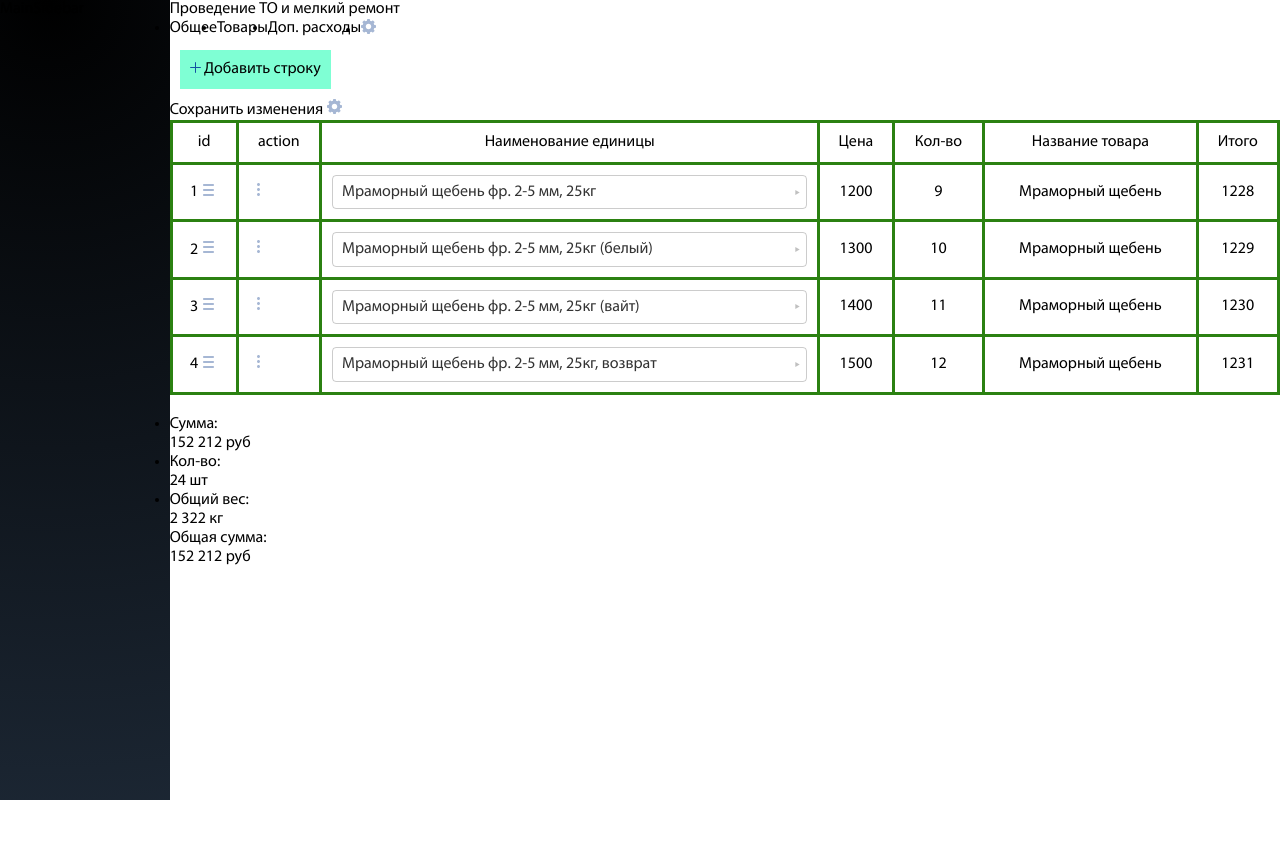
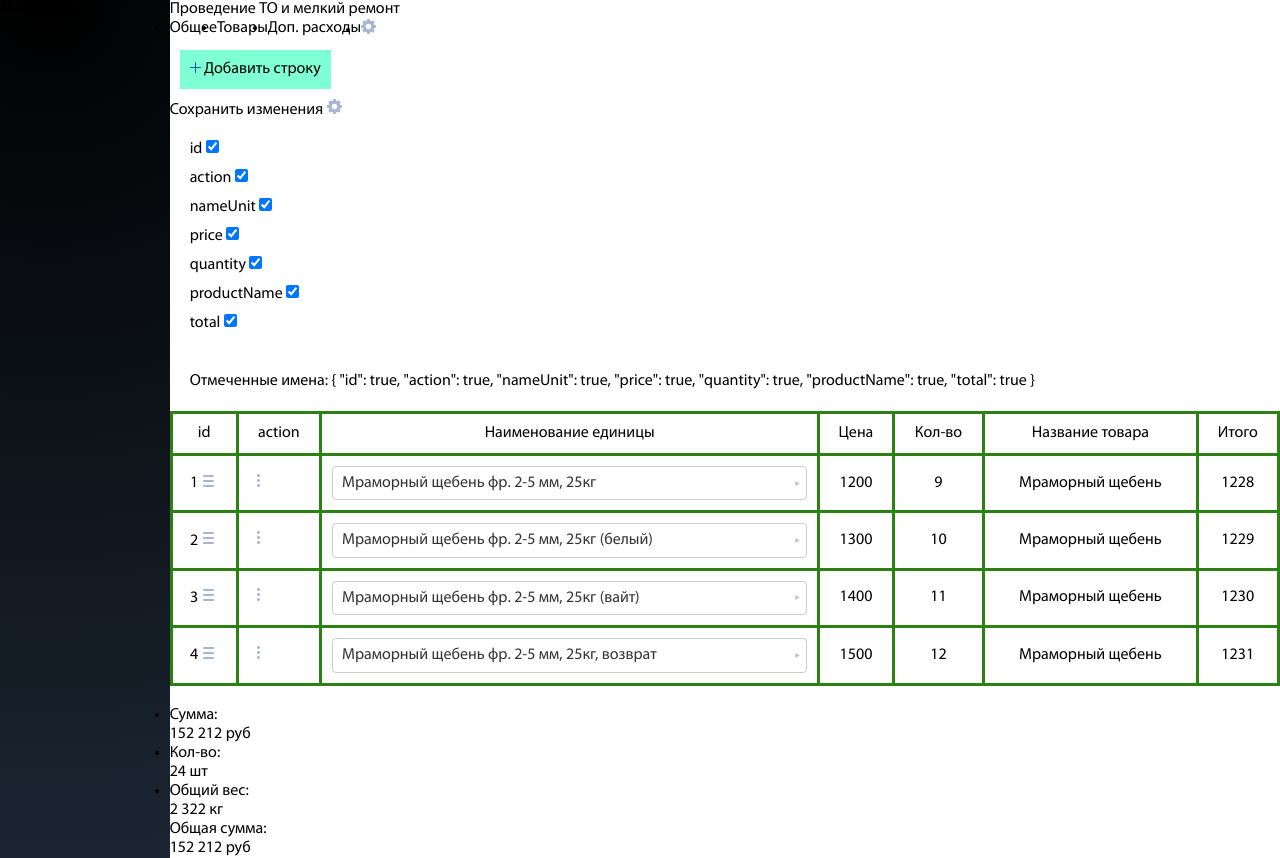
Before and after one commit to eugened503/opt6-test, a Vue app: page / in a window 1280 px wide. Before the commit the page ends 800 px from the top, so only its background shows below. Built offline with nearby package versions, Linux system fonts and the light colour scheme.

Commit message:
feat: added the basic logic for the task

```diff
--- /dev/null
+++ b/src/components/DisplayColumnsMenu.vue
@@ -0,0 +1,66 @@
+<template>
+    <div class="menu">
+        <label for="id">id
+            <input type="checkbox" id="id" value="id" v-model="checkedNames.id">
+        </label>
+
+        <label for="john">action
+            <input type="checkbox" id="action" value="action" v-model="checkedNames.action">
+        </label>
+
+        <label for="nameUnit">nameUnit
+            <input type="checkbox" id="nameUnit" value="nameUnit" v-model="checkedNames.nameUnit">
+        </label>
+
+        <label for="price">price
+            <input type="checkbox" id="price" value="price" v-model="checkedNames.price">
+        </label>
+
+        <label for="quantity">quantity
+            <input type="checkbox" id="quantity" value="quantity" v-model="checkedNames.quantity">
+        </label>
+
+        <label for="productName">productName
+            <input type="checkbox" id="productName" value="productName" v-model="checkedNames.productName">
+        </label>
+
+        <label for="total">total
+            <input type="checkbox" id="total" value="total" v-model="checkedNames.total">
+        </label>
+        <br>
+        <span>Отмеченные имена: {{ checkedNames }}</span>
+    </div>
+</template>
+
+
+<script setup>
+import { watch, toRef, reactive } from "vue";
+const emit = defineEmits(['getCheckedNames'])
+
+const checkedNames = toRef(reactive({
+    id: true,
+    action: true,
+    nameUnit: true,
+    price: true,
+    quantity: true,
+    productName: true,
+    total: true,
+}));
+
+watch(checkedNames, (newCheckedNames) => {
+    if (newCheckedNames) {
+        emit('getCheckedNames', checkedNames.value);
+    }
+}, { deep: true });
+
+</script>
+
+
+<style scoped lang="scss">
+.menu {
+    display: flex;
+    flex-direction: column;
+    gap: 10px;
+    margin: 20px;
+}
+</style>
--- a/src/components/TheTable.vue
+++ b/src/components/TheTable.vue
@@ -10,12 +10,14 @@
       <button type="button">
         <gearWheel />
       </button>
-      <!-- <p>{{ selectedNameUnits }}</p> -->
+    </div>
+    <div>
+      <DisplayColumnsMenu @get-checked-names="getCheckedNames" />
     </div>
     <table>
       <thead>
         <tr>
-          <th scope="col" v-for="(item) in col">
+          <th scope="col" v-for="(item, i) in col">
             <span @mouseover="mouseOver" @mouseleave="mouseLeave">
               {{ item.label }}
             </span>
@@ -24,7 +26,7 @@
       </thead>
       <tbody>
         <tr v-for="(item, index) in tableDataConverter" :key="item.id">
-          <th scope="row" v-for="el in item">
+          <th scope="row" v-for="(el) in item">
             <div v-if="item.nameUnit !== el && item.id !== el"> {{ el }}</div>
             <div v-if="item.id === el">
               <span>{{ index + 1 }}</span>
@@ -63,15 +65,12 @@ import CrossIcon from "@/assets/images/cross.svg";
 import { col, tableData, options } from '@/assets/data/data.js';
 import { triangle } from '@/assets/constants/constants.js';
 import TheBasket from '@/components/TheBasket.vue';
-
-// эмиты
-// const emit = defineEmits(['addRow']);
-// const emit = defineProps({
-//   addRow: Function,
-// })
+import DisplayColumnsMenu from '@/components/DisplayColumnsMenu.vue';
 
 // данные
 const isSelect = ref(false);
+const isCheckedNames = ref(reactive([]));
+const hideElementIndex = ref(reactive([]));
 const isDeleteId = ref('');
 const isSelectRowEvent = ref({});
 const dropCol = toRef(reactive(_.cloneDeep(col)));
@@ -85,6 +84,37 @@ const selectedNameUnits = toRef(reactive(_.cloneDeep(options)));
 const selectedNameUnitsComputed = computed(() => tableDataConverter.value.map(item => item.nameUnit));
 
 // методы
+const getCheckedNames = (checkedNames) => {
+  isCheckedNames.value = checkedNames;
+  const columnNames = dropCol.value.map(item => item.prop);
+  const keys = Object.keys(checkedNames);
+  const hideElementKeys = keys.filter(key => !checkedNames[key]);
+  const hideElementIndexArr = hideElementKeys.map(item => columnNames.indexOf(item) + 1);
+
+  hideElementIndex.value = [...hideElementIndexArr];
+  columnVisibility();
+  columnVisibilityIndex();
+};
+
+const columnVisibilityIndex = () => {
+  if (hideElementIndex.value.length)
+    hideElementIndex.value.forEach(index => columnVisibilityNone(index));
+};
+
+const columnVisibilityNone = (columnIndex) => {
+  const cols = document.querySelectorAll(`td:nth-child(${columnIndex}), th:nth-child(${columnIndex})`);
+  cols.forEach(function (col) {
+    col.style.display = 'none';
+  });
+}
+
+function columnVisibility() {
+  const cols = document.querySelectorAll("td, th");
+  cols.forEach(function (col) {
+    col.style.display = '';
+  });
+}
+
 const rowObj = () => {
   const keys = Object.keys(tableDataConverter.value[0]);
   const obj = keys.reduce((acc, curr) => (acc[curr] = '', acc), {});
@@ -98,11 +128,13 @@ const rowObj = () => {
 const addRow = () => {
   selectedNameUnits.value.push(rowObj().nameUnit);
   tableDataConverter.value.push(rowObj());
+  nextTick(() => columnVisibilityIndex());
 };
 
 const deleteProduct = () => {
   const newTableData = tableDataConverter.value.filter(item => item.id !== isDeleteId.value);
   tableDataConverter.value = newTableData;
+  nextTick(() => columnVisibilityIndex());
 };
 
 const getUniqId = () => String(Math.floor(new Date().valueOf() * Math.random()));
@@ -122,7 +154,10 @@ const addDataProduct = () => {
   });
 
   tableDataConverter.value = newTableData;
-  nextTick(() => addTriangleIcon());
+  nextTick(() => {
+    addTriangleIcon();
+    columnVisibilityIndex();
+  });
 };
 
 const rowDrop = () => {
@@ -135,6 +170,7 @@ const rowDrop = () => {
       tableDataConverter.value.splice(newIndex, 0, currRow);
       isSelect.value = false;
       selectedNameUnits.value = selectedNameUnitsComputed.value;
+      columnVisibilityIndex();
     },
   });
 };
@@ -151,6 +187,11 @@ const columnDrop = () => {
       dropCol.value.splice(evt.newIndex, 0, oldItem);
       tableDataConverter.value = converter(tableDataConverter.value);
       tableDataCopy.value = converter(tableDataCopy.value);
+
+      nextTick(() => {
+        columnVisibility();
+        getCheckedNames(isCheckedNames.value);
+      });
     },
   });
 };
@@ -282,15 +323,15 @@ watch(isSelect, (newIsSelect) => {
   }
 });
 
-watch(tableDataConverter, (newTableDataConverter) => {
-  // console.log('newTableDataConverter', newTableDataConverter);
+watch(selectedNameUnits, (newsSelectedNameUnits) => {
+  if (newsSelectedNameUnits) {
+    addDataProduct();
+  }
 }, { deep: true });
 
-watch(selectedNameUnits, (newsSelectedNameUnits) => {
-  if (newsSelectedNameUnits) {
-    // console.log('newsSelectedNameUnits', newsSelectedNameUnits);
-    addDataProduct();
-  }
+
+watch(hideElementIndex, (newHideElementIndex) => {
+  console.log('newHideElementIndex', newHideElementIndex);
 }, { deep: true });
 </script>
 
```
